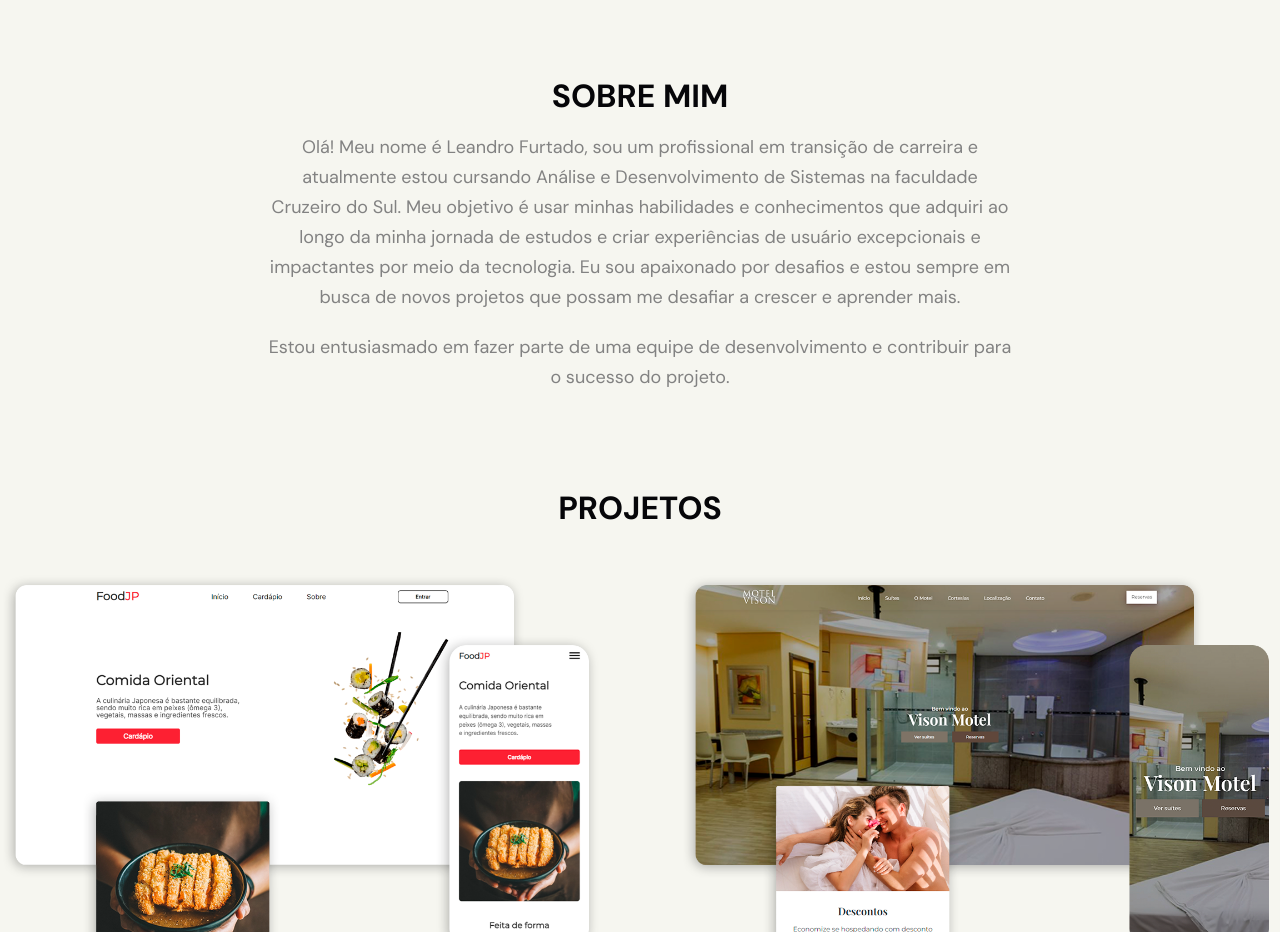
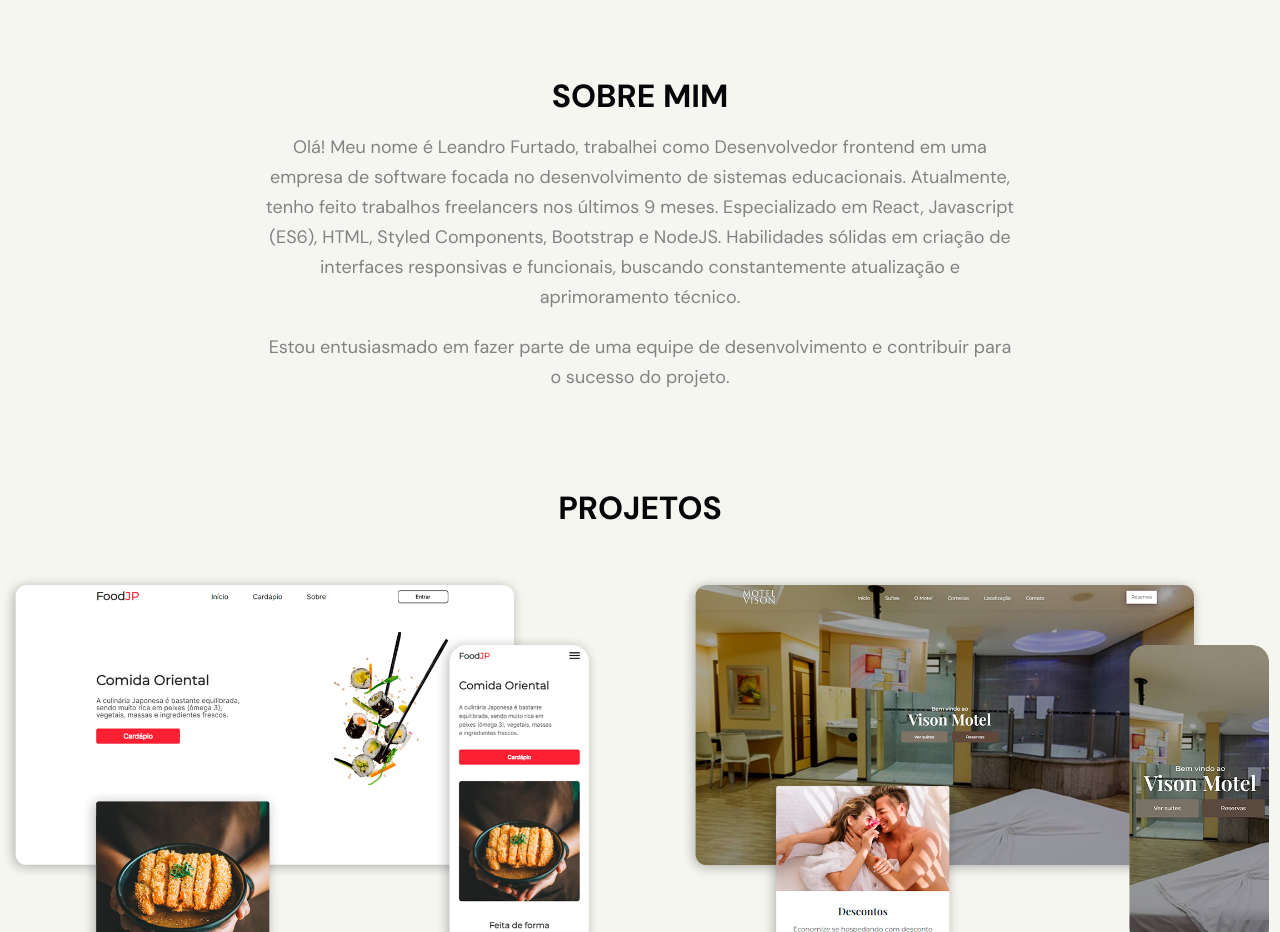
Before and after one commit to lefurtado/portfolio, a React (Create React App) app: page / in a window 1280 px wide. Shown: the part 840-1772 px from the top of the page. Built offline with nearby package versions, Linux system fonts and the light colour scheme.

Commit message:
update: 'Atualizado descrição sobre mim'

```diff
--- a/src/components/About/index.js
+++ b/src/components/About/index.js
@@ -52,13 +52,16 @@ export default function About() {
                 </div>
                 <div>
                     <p>
-                        Olá! Meu nome é Leandro Furtado, sou um profissional em transição de carreira
-                        e atualmente estou cursando Análise e Desenvolvimento de Sistemas
-                        na faculdade Cruzeiro do Sul. Meu objetivo é usar minhas habilidades e
-                        conhecimentos que adquiri ao longo da minha jornada de estudos e criar experiências
-                        de usuário excepcionais e impactantes por meio da tecnologia. Eu sou apaixonado por
-                        desafios e estou sempre em busca de novos projetos que possam me desafiar a crescer
-                        e aprender mais.
+                        Olá! Meu nome é Leandro Furtado, trabalhei como Desenvolvedor frontend em
+                        uma empresa de software focada no
+                        desenvolvimento de sistemas educacionais.
+                        Atualmente, tenho feito trabalhos freelancers
+                        nos últimos 9 meses. Especializado em React,
+                        Javascript (ES6), HTML, Styled Components,
+                        Bootstrap e NodeJS. Habilidades sólidas em
+                        criação de interfaces responsivas e funcionais,
+                        buscando constantemente atualização e
+                        aprimoramento técnico.
                         {/* Primeiramente seja muito bem vindo ao meu portfólio!
                         Estou passando por transição de carreira e sempre buscando me aperfeiçoar
                         nas tecnologias que utilizo no dia-a-dia, sou um
```
